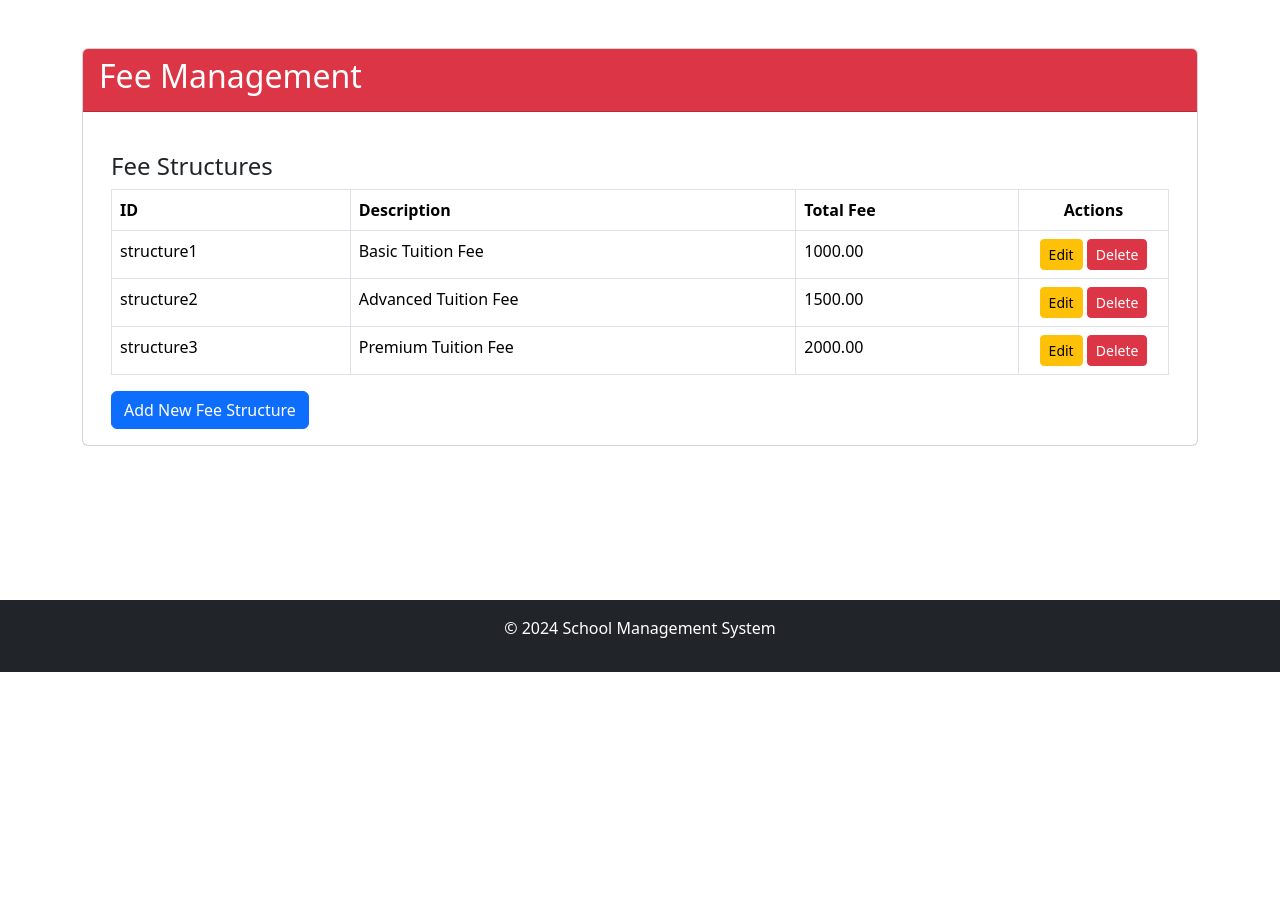
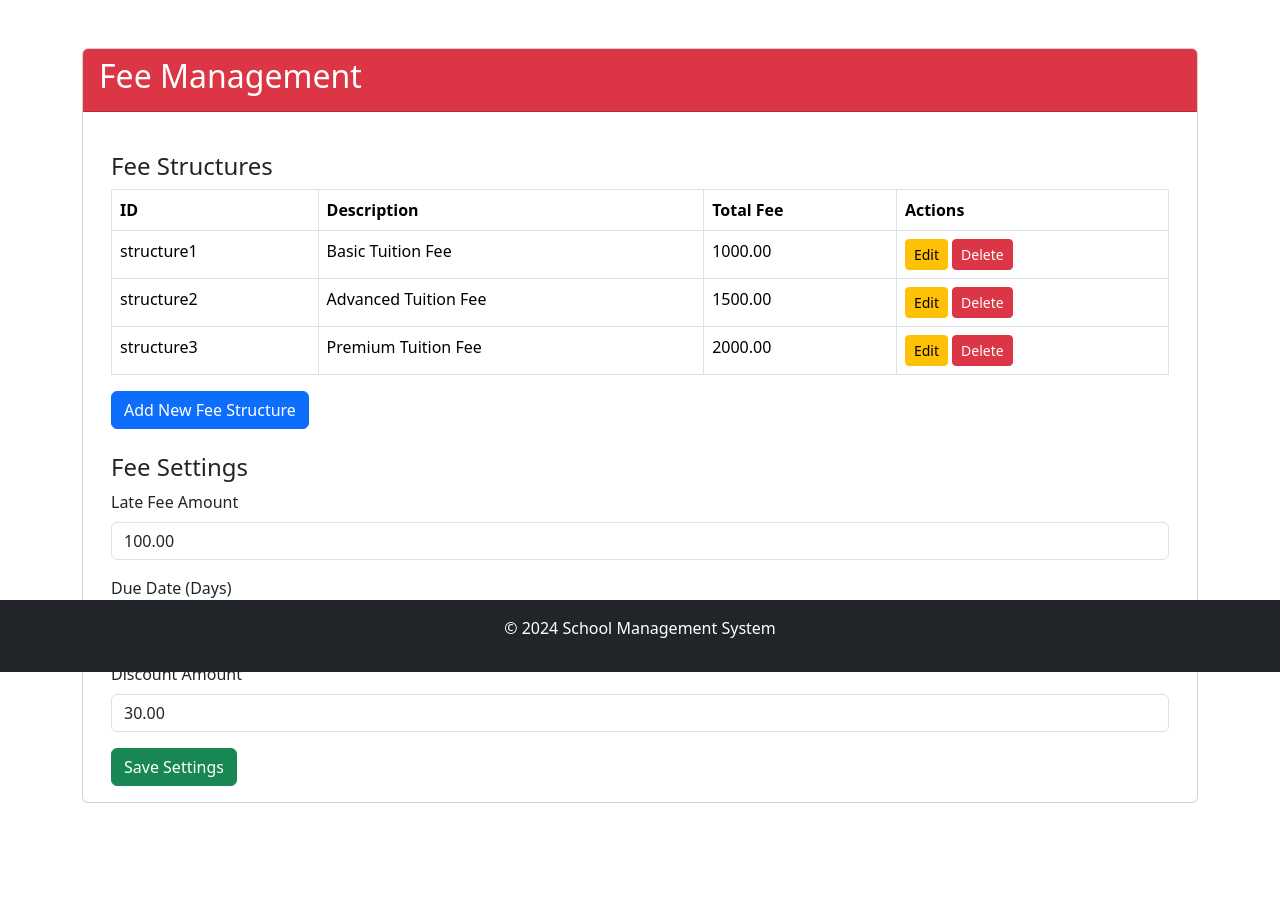
Before and after one commit to djzzlim/Monthly-Fee-Management-System, a Flask app: page /admin/fee_management in a window 1280 px wide. Shown: the part 128-1029 px from the top of the page. Before the commit the page ends 800 px from the top, so only its background shows below. Run offline with Flask 3, Linux system fonts and the light colour scheme; a user stored in the database is signed in; data comes from the database, SQL or seed files in the repository; both versions use the stored data as it was after the commit.

Commit message:
Move late fee payment and discount to fee management

```diff
--- a/app/models/models.py
+++ b/app/models/models.py
@@ -151,12 +151,6 @@ class Settings(db.Model):
     value_type = db.Column('ValueType', db.String, nullable=False)
     category = db.Column('Category', db.String, nullable=False)
 
-class Message(db.Model):
-    __tablename__ = 'Message'
-    id = db.Column('Id', db.String, primary_key=True)
-    name = db.Column('Name', db.String, nullable=False)
-    description = db.Column('Description', db.String, nullable=False)
-
 # StudentFeeAssignment model
 class StudentFeeAssignment(db.Model):
     __tablename__ = 'StudentFeeAssignment'
--- a/app/routes/admin_routes.py
+++ b/app/routes/admin_routes.py
@@ -100,12 +100,7 @@ def update_settings():
                     if form_value == 'on':  # Checkbox is checked, set to '1'
                         setting.setting_value = '1'
                     else:
-                        # Special handling for specific settings
-                        if setting.setting_key == 'late_fee_amount':
-                            # Convert to float, round to 2 decimal places, and convert back to string
-                            setting.setting_value = str(
-                                round(float(form_value), 2))
-                        elif setting.setting_key == 'telegram_bot_api_key' and form_value.strip() == '':
+                        if setting.setting_key == 'telegram_bot_api_key' and form_value.strip() == '':
                             # If the Telegram Bot API key is empty, set it to NULL
                             setting.setting_value = None
                         else:
@@ -128,6 +123,53 @@ def update_settings():
 
     # If it's a GET request, or in case of an error, stay on the settings page
     return render_template('admin/system_settings.html', settings=Settings.query.all(), app_name=app_name())
+
+
+@admin.route('/update_fee_settings', methods=['GET', 'POST'])
+@login_required
+@role_required('1')
+def update_fee_settings():
+    if request.method == 'POST':
+        try:
+            # Retrieve specific fee settings keys
+            late_fee_amount = request.form.get('late_fee_amount')
+            due_date = request.form.get('due_date')
+            discount_amount = request.form.get('discount_amount')
+
+            # Validate and update each setting individually
+            if late_fee_amount is not None:
+                # Convert to float, round to 2 decimal places, and update in the database
+                late_fee_setting = Settings.query.filter_by(setting_key='late_fee_amount').first()
+                late_fee_setting.setting_value = str(round(float(late_fee_amount), 2))
+
+            if due_date is not None:
+                # Ensure the value is an integer
+                due_date_setting = Settings.query.filter_by(setting_key='due_date').first()
+                due_date_setting.setting_value = str(int(due_date))
+
+            if discount_amount is not None:
+                # Convert to float, round to 2 decimal places, and update in the database
+                discount_setting = Settings.query.filter_by(setting_key='discount_amount').first()
+                discount_setting.setting_value = str(round(float(discount_amount), 2))
+
+            # Commit the changes to the database
+            db.session.commit()
+
+            # Flash success message and redirect
+            flash('Fee settings updated successfully.', 'success')
+            return redirect(url_for('admin.fee_management'))
+
+        except Exception as e:
+            # Flash error message in case of an exception
+            flash(f'An error occurred while updating the fee settings: {str(e)}', 'danger')
+
+    # For GET requests or error scenarios, render the settings page
+    fee_settings = {
+        'late_fee_amount': Settings.query.filter_by(setting_key='late_fee_amount').first(),
+        'due_date': Settings.query.filter_by(setting_key='due_date').first(),
+        'discount_amount': Settings.query.filter_by(setting_key='discount_amount').first()
+    }
+    return render_template('admin/fee_management.html', settings=fee_settings, app_name=app_name())
 
 
 # Route to view class assignment (empty for now)
@@ -250,9 +292,29 @@ def parent_student():
 @login_required
 @role_required('1')
 def fee_management():
-    # Fetch all fee structures and activities
+    # Fetch all fee structures from the database
     fee_structures = FeeStructure.query.all()
-    return render_template('admin/fee_management.html', fee_structures=fee_structures, app_name=app_name())
+
+    # Fetch specific settings related to fees
+    fee_settings = {
+        'late_fee_amount': Settings.query.filter_by(setting_key='late_fee_amount').first(),
+        'due_date': Settings.query.filter_by(setting_key='due_date').first(),
+        'discount_amount': Settings.query.filter_by(setting_key='discount_amount').first()
+    }
+
+    # Convert settings to a dictionary for easier access in the template
+    settings = {
+        key: setting.setting_value if setting else None
+        for key, setting in fee_settings.items()
+    }
+
+    return render_template(
+        'admin/fee_management.html',
+        fee_structures=fee_structures,
+        settings=settings,
+        app_name=app_name()
+    )
+
 
 @admin.route('/add_fee_structure', methods=['GET', 'POST'])
 @login_required
--- a/app/templates/admin/fee_management.html
+++ b/app/templates/admin/fee_management.html
@@ -15,7 +15,7 @@
 {% endwith %}
 
 <div class="container mt-4">
-
+    <!-- Fee Structures -->
     <h4>Fee Structures</h4>
     <table class="table table-bordered">
         <thead>
@@ -23,7 +23,7 @@
                 <th>ID</th>
                 <th>Description</th>
                 <th>Total Fee</th>
-                <th class="actions-column">Actions</th> <!-- Apply same class for styling -->
+                <th class="actions-column">Actions</th>
             </tr>
         </thead>
         <tbody>
@@ -43,16 +43,35 @@
 
     <a href="{{ url_for('admin.add_fee_structure') }}" class="btn btn-primary">Add New Fee Structure</a>
 
+    <!-- Fee Settings -->
+    <h4 class="mt-4">Fee Settings</h4>
+    <form action="{{ url_for('admin.update_fee_settings') }}" method="post">
+        <div class="mb-3">
+            <label for="late_fee_amount" class="form-label">Late Fee Amount</label>
+            <input type="number" class="form-control" id="late_fee_amount" name="late_fee_amount"
+                value="{{ '%.2f' % (settings['late_fee_amount'] | float) }}" min="0" step="0.01" required>
+        </div>
+        <div class="mb-3">
+            <label for="due_date" class="form-label">Due Date (Days)</label>
+            <input type="number" class="form-control" id="due_date" name="due_date"
+                value="{{ settings['due_date'] }}" min="0" required>
+        </div>
+        <div class="mb-3">
+            <label for="discount_amount" class="form-label">Discount Amount</label>
+            <input type="number" class="form-control" id="discount_amount" name="discount_amount"
+                value="{{ '%.2f' % (settings['discount_amount'] | float) }}" min="0" step="0.01" required>
+        </div>
+        <button type="submit" class="btn btn-success">Save Settings</button>
+    </form>
+</div>
 
-</div>
+{% endblock %}
 
 {% block custom_styles %}
 <style>
     .actions-column {
-        width: 150px; /* Set the same fixed width for both columns */
-        text-align: center; /* Align the buttons to the center */
+        width: 150px;
+        text-align: center;
     }
 </style>
 {% endblock %}
-
-{% endblock %}
```
Also changed, not shown: app/templates/admin/system_settings.html (+22 -22 lines), instance/db.sqlite3.
